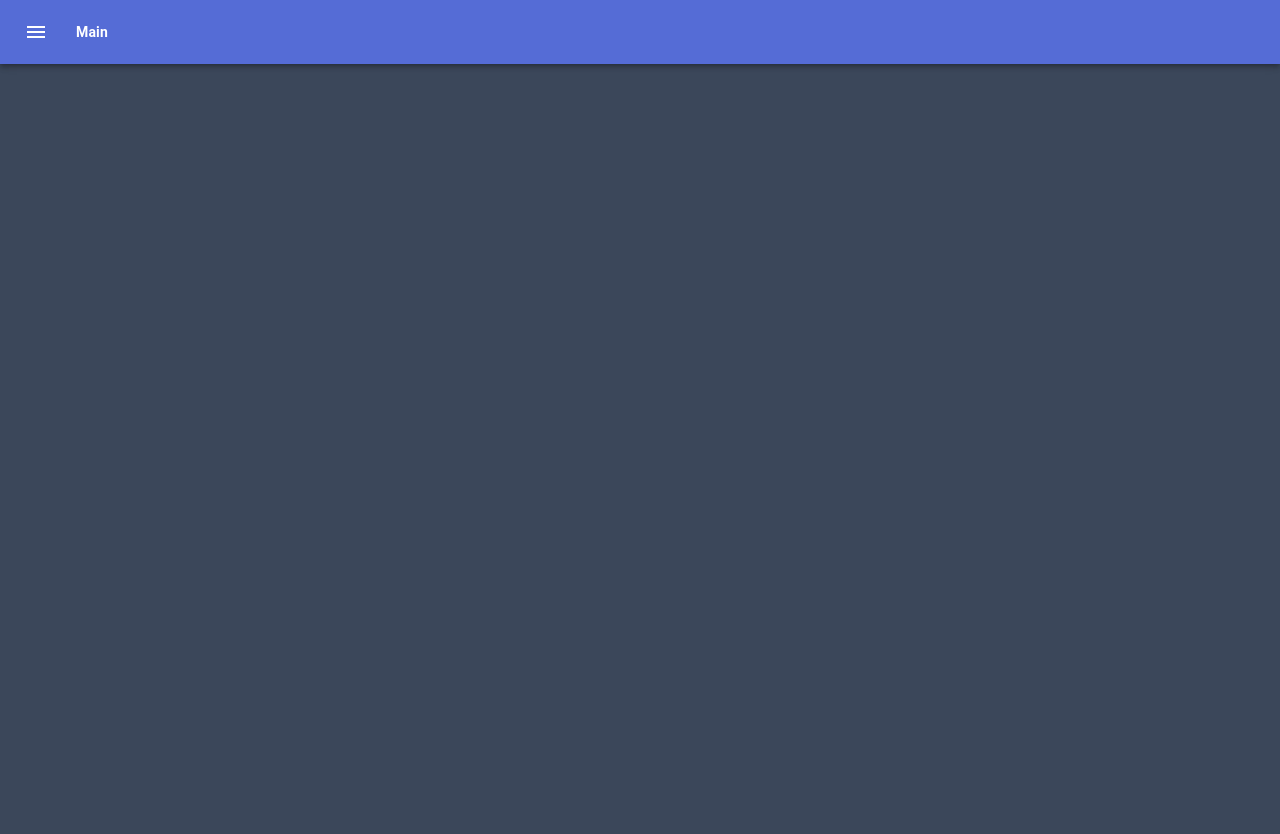
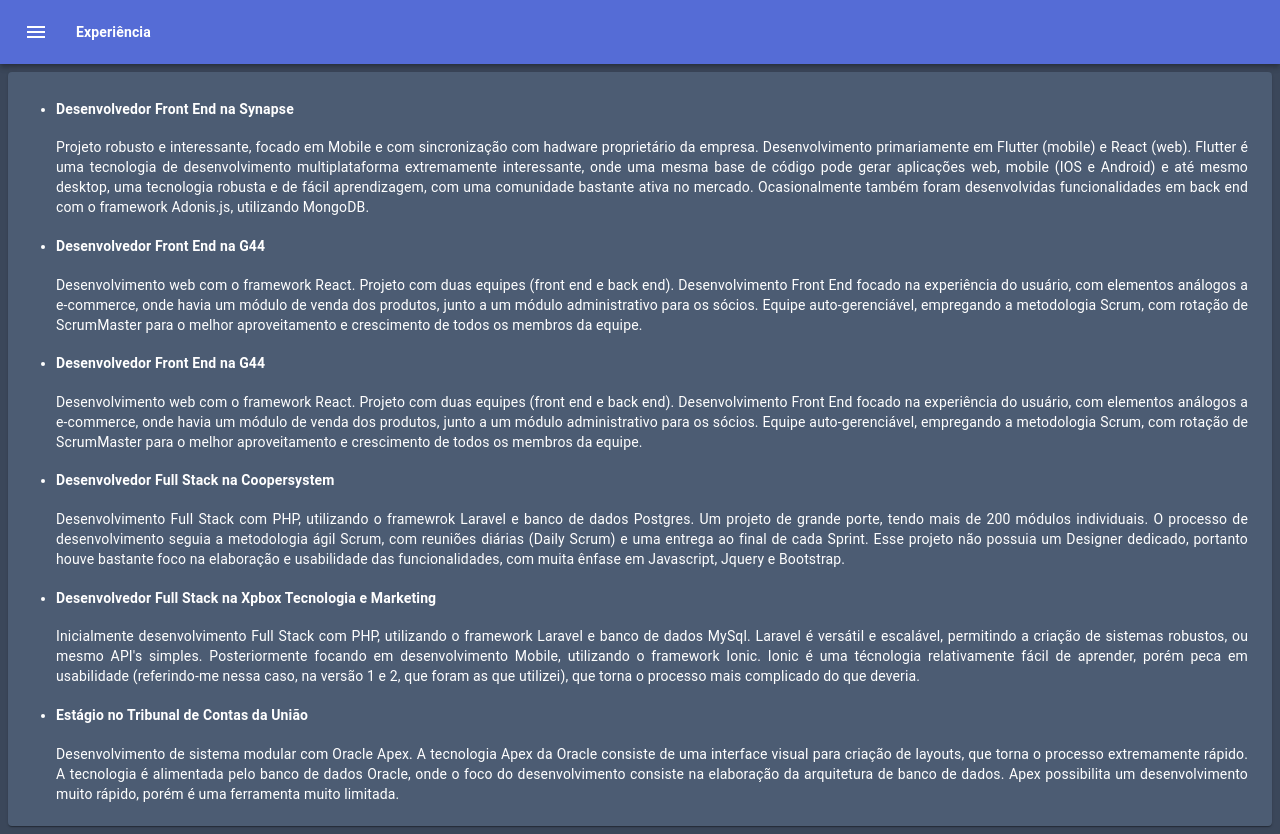
Before and after one commit to zenkairan/personal_page, a React (Create React App) app: page /xp in a window 1280 px wide. Before the commit the page ends 800 px from the top, so only its background shows below. Built offline with nearby package versions, Linux system fonts and the light colour scheme.

Commit message:
experience page

```diff
--- a/src/App.js
+++ b/src/App.js
@@ -7,12 +7,14 @@
   Route,
 } from "react-router-dom";
 import Home from './components/home';
+import Xp from './components/experience';
 
 function App() {
   return (
     <Router>
       <Switch>
         <Route exact path="/" component={Home} />
+        <Route exact path="/xp" component={Xp} />
       </Switch>
     </Router>
   );
--- a/src/components/drawer/responsiveDrawer.js
+++ b/src/components/drawer/responsiveDrawer.js
@@ -4,7 +4,7 @@
 import ListItem from '@material-ui/core/ListItem';
 import ListItemIcon from '@material-ui/core/ListItemIcon';
 import ListItemText from '@material-ui/core/ListItemText';
-import { MdMail, MdInbox } from 'react-icons/md'
+import { MdSubject, MdInbox } from 'react-icons/md'
 import { useStyles } from '../../theme/global_styles';
 
 
@@ -19,12 +19,18 @@
       <div className={classes.toolbar} />
       <Divider />
       <List>
-        {['Main'].map((text, index) => (
-          <ListItem button key={text}>
-            <ListItemIcon>{index % 2 === 0 ? <MdInbox className={classes.icons}/> : <MdMail className={classes.icons}/>}</ListItemIcon>
-            <ListItemText primary={text} />
+          <ListItem button onClick={() => window.location.href = '/'}>
+            <ListItemIcon>
+              <MdInbox className={classes.icons}/>
+            </ListItemIcon>
+            <ListItemText primary="Resumo" />
           </ListItem>
-        ))}
+          <ListItem button onClick={() => window.location.href = '/xp'}>
+            <ListItemIcon>
+              <MdSubject className={classes.icons}/>
+            </ListItemIcon>
+            <ListItemText primary="Experiência" />
+          </ListItem>
       </List>
     </div>
   );
--- /dev/null
+++ b/src/components/experience/index.css
@@ -0,0 +1,5 @@
+.experience-box{
+    text-align: justify;
+    color: white !important;
+    padding-right: 1.5rem !important;
+}
--- /dev/null
+++ b/src/components/experience/index.js
@@ -0,0 +1,75 @@
+import { Box, Paper, Grid } from '@material-ui/core'
+import React from 'react'
+import { useStyles } from '../../theme/global_styles';
+
+import './index.css'
+
+
+
+export default function Xp(props){
+    const classes = useStyles();
+    return (
+        <Box className={classes.mainContainer}>
+            <div>
+                <Grid container  direction="row" spacing={2}>
+                <Paper className={`${classes.paper} experience-box`}>
+                    <ul>
+                        <li>
+                            <h4><b>Desenvolvedor Front End na Synapse</b></h4>
+                            <p>Projeto robusto e interessante, focado em Mobile e com sincronização com hadware proprietário da empresa.
+                                Desenvolvimento primariamente em Flutter (mobile) e React (web). Flutter é uma tecnologia de desenvolvimento
+                                multiplataforma extremamente interessante, onde uma mesma base de código pode gerar aplicações web, mobile (IOS e
+                                Android) e até mesmo desktop, uma tecnologia robusta e de fácil aprendizagem, com uma comunidade bastante ativa no mercado.
+                                Ocasionalmente também foram desenvolvidas funcionalidades em back end com o framework Adonis.js, utilizando MongoDB.
+                            </p>
+                        </li>
+                        <li>
+                            <h4><b>Desenvolvedor Front End na G44</b></h4>
+                            <p>Desenvolvimento web com o framework React. Projeto com duas equipes (front end e back end). Desenvolvimento
+                                Front End focado na experiência do usuário, com elementos análogos a e-commerce, onde havia um módulo de venda dos
+                                produtos, junto a um módulo administrativo para os sócios. Equipe auto-gerenciável, empregando a metodologia Scrum,
+                                com rotação de ScrumMaster para o melhor aproveitamento e crescimento de todos os membros da equipe.
+                            </p>
+                        </li>
+                        <li>
+                            <h4><b>Desenvolvedor Front End na G44</b></h4>
+                            <p>Desenvolvimento web com o framework React. Projeto com duas equipes (front end e back end). Desenvolvimento
+                                Front End focado na experiência do usuário, com elementos análogos a e-commerce, onde havia um módulo de venda dos
+                                produtos, junto a um módulo administrativo para os sócios. Equipe auto-gerenciável, empregando a metodologia Scrum,
+                                com rotação de ScrumMaster para o melhor aproveitamento e crescimento de todos os membros da equipe.
+                            </p>
+                        </li>
+                        <li>
+                            <h4><b>Desenvolvedor Full Stack na Coopersystem</b></h4>
+                            <p>Desenvolvimento Full Stack com PHP, utilizando o framewrok Laravel e banco de dados Postgres. Um projeto de
+                                grande porte, tendo mais de 200 módulos individuais. O processo de desenvolvimento seguia a metodologia ágil
+                                Scrum, com reuniões diárias (Daily Scrum) e uma entrega ao final de cada Sprint. Esse projeto não possuia um
+                                Designer dedicado, portanto houve bastante foco na elaboração e usabilidade das funcionalidades, com muita ênfase
+                                em Javascript, Jquery e Bootstrap.
+                            </p>
+                        </li>
+                        <li>
+                            <h4><b>Desenvolvedor Full Stack na Xpbox Tecnologia e Marketing</b></h4>
+                            <p>Inicialmente desenvolvimento Full Stack com PHP, utilizando o framework Laravel e banco de dados MySql.
+                                Laravel é versátil e escalável, permitindo a criação de sistemas robustos, ou mesmo API's simples. Posteriormente
+                                focando em desenvolvimento Mobile, utilizando o framework Ionic. Ionic é uma técnologia relativamente fácil de
+                                aprender, porém peca em usabilidade (referindo-me nessa caso, na versão 1 e 2, que foram as que utilizei), que torna
+                                o processo mais complicado do que deveria.
+                            </p>
+                        </li>
+                        <li>
+                            <h4><b>Estágio no Tribunal de Contas da União</b></h4>
+                            <p>Desenvolvimento de sistema modular com Oracle Apex. A tecnologia Apex da Oracle consiste de uma
+                            interface visual para criação de layouts, que torna o processo extremamente rápido. A tecnologia é alimentada pelo
+                            banco de dados Oracle, onde o foco do desenvolvimento consiste na elaboração da arquitetura de banco de dados.
+                            Apex possibilita um desenvolvimento muito rápido, porém é uma ferramenta muito limitada.
+                            </p>
+                        </li>
+                    </ul>
+                </Paper>
+                </Grid>
+            </div>
+        </Box>
+    );
+
+}
--- a/src/components/main-appbar/index.js
+++ b/src/components/main-appbar/index.js
@@ -4,14 +4,19 @@
 import { useStyles } from '../../theme/global_styles';
 import ResponsiveDrawer from '../drawer/responsiveDrawer';
 
-
+const pages = {
+    '': 'Resumo',
+    'xp': 'Experiência'
+}
 
 export default function MainAppBar(props){
-    const { window } = props;
+    // const { window } = props;
     const classes = useStyles();
-    const container = window !== undefined ? () => window().document.body : undefined;
+    const container = undefined;
     const [mobileOpen, setMobileOpen] = React.useState(false);
     const theme = useTheme();
+
+    const path = window.location.pathname.substr(1)
 
     const handleDrawerToggle = () => {
         setMobileOpen(!mobileOpen);
@@ -23,7 +28,7 @@
                     <IconButton edge="start" className={classes.menuButton} color="inherit" aria-label="menu" onClick={handleDrawerToggle}>
                     <MdMenu />
                     </IconButton>
-                    <p className={classes.title}>Main</p>
+                    <p className={classes.title}>{pages[path]}</p>
                 </Toolbar>
             </AppBar>
             <SwipeableDrawer
--- a/src/components/profile_card/index.js
+++ b/src/components/profile_card/index.js
@@ -31,7 +31,7 @@
                         <Col>
                             <FaUser  style={{marginRight: "0.5rem"}}/>
                             About
-                            <p>Desenvolvedor FullStack. Atuante em tecnologias Mobile e Web como Flutter, Node e Php.</p>
+                            <p>Desenvolvedor FullStack. Atuante em tecnologias Mobile e Web como React,Flutter, Node e Php.</p>
                         </Col>
                         <Col>
                             <FaEnvelope style={{marginRight: "0.5rem"}}/>
```
